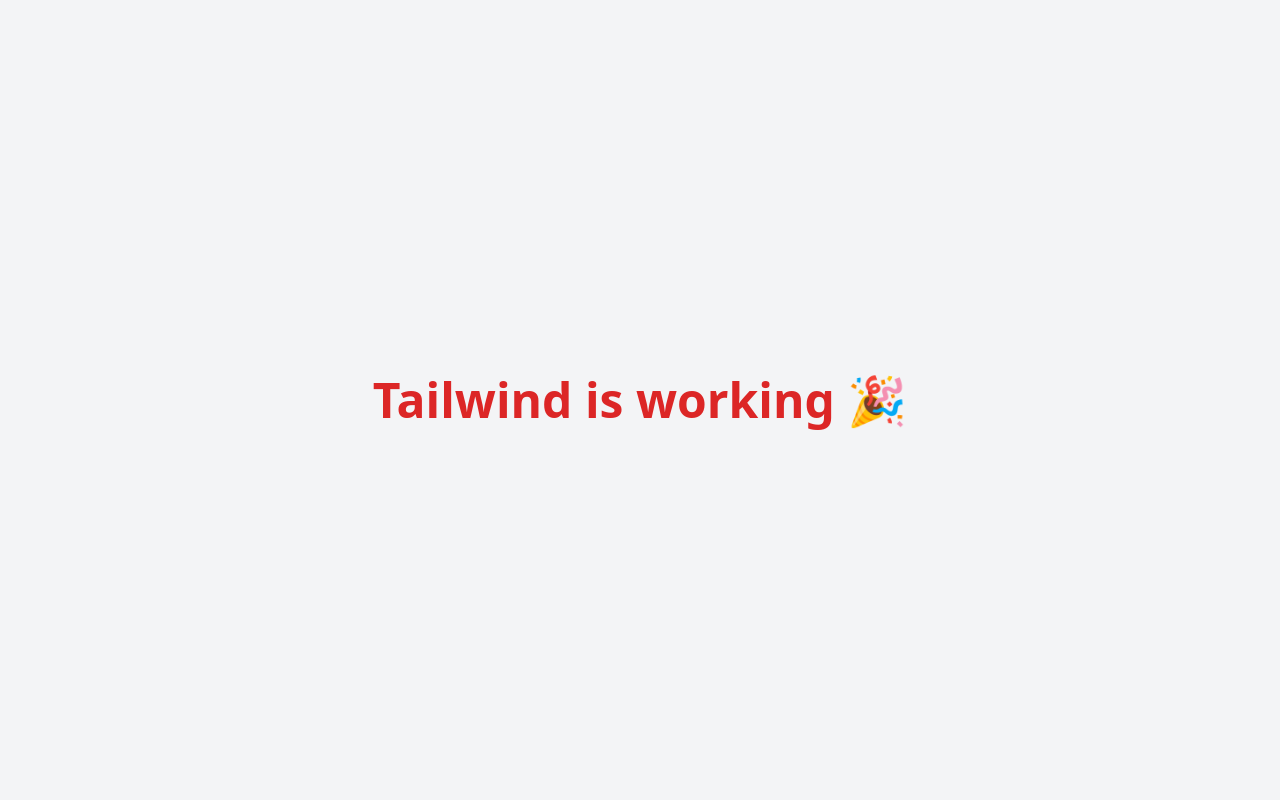
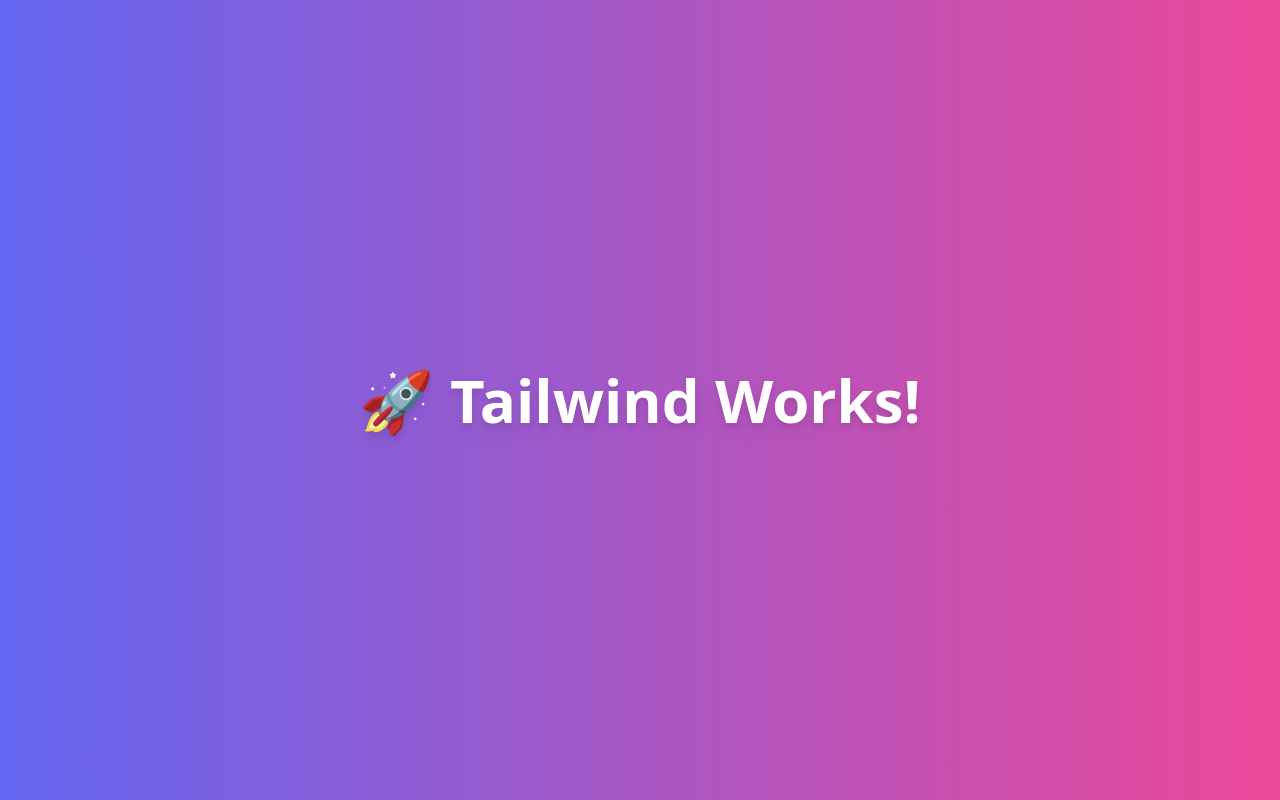
Before and after one commit to tpepperobubra-cell/fcstyled, a Next.js app: page / in a window 1280 px wide. Built offline with nearby package versions, Linux system fonts and the light colour scheme.

Commit message:
Update index.js

```diff
--- a/pages/index.js
+++ b/pages/index.js
@@ -1,8 +1,8 @@
 export default function Home() {
   return (
-    <div className="flex min-h-screen items-center justify-center bg-gray-100">
-      <h1 className="text-5xl font-bold text-red-600">
-        Tailwind is working 🎉
+    <div className="flex h-screen items-center justify-center bg-gradient-to-r from-indigo-500 to-pink-500">
+      <h1 className="text-6xl font-extrabold text-white drop-shadow-lg">
+        🚀 Tailwind Works!
       </h1>
     </div>
   );
```
